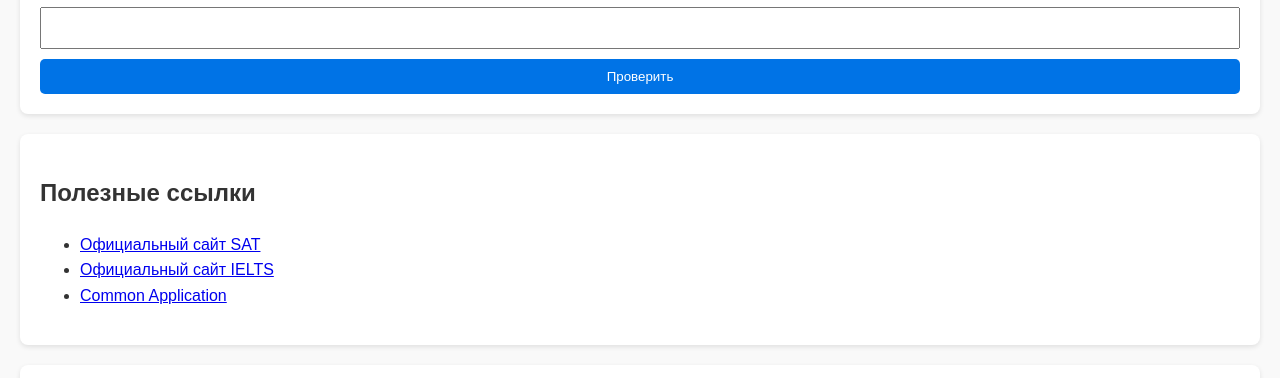
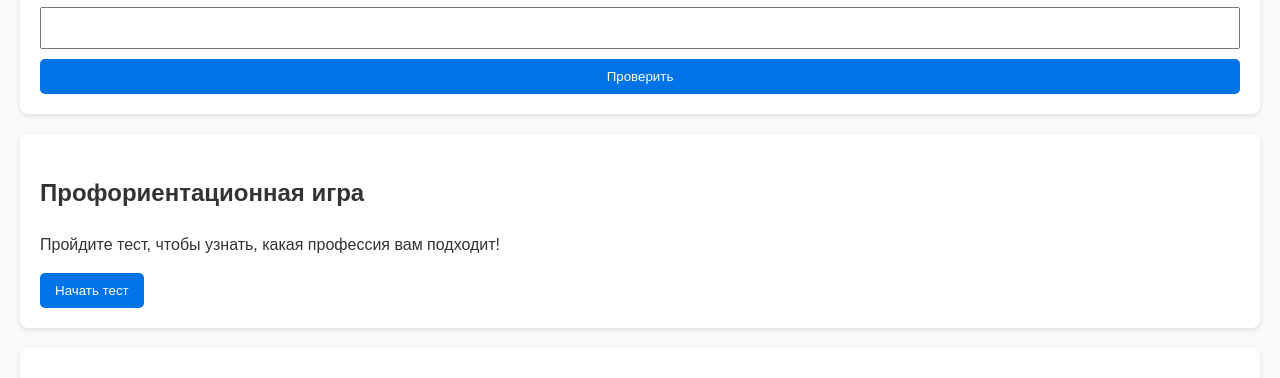
Before and after one commit to UzVPD/Azhar, a plain HTML site: page index.html in a window 1280 px wide. Shown: the part 1043-1421 px from the top of the page. Drawn offline with Linux system fonts and the light colour scheme.

Commit message:
Update index.html

```diff
--- a/index.html
+++ b/index.html
@@ -57,8 +57,17 @@
             <div id="calculatorResult"></div>
         </section>
 
+        <section id="game">
+    <h2>Профориентационная игра</h2>
+    <p>Пройдите тест, чтобы узнать, какая профессия вам подходит!</p>
+    <div id="questionContainer"></div>
+    <button id="startTest">Начать тест</button>
+    <div id="testResult"></div>
+</section>
+
         <!-- Полезные ссылки -->
         <section id="useful-links">
+
             <h2>Полезные ссылки</h2>
             <ul>
                 <li><a href="https://www.collegeboard.org/" target="_blank">Официальный сайт SAT</a></li>
```
